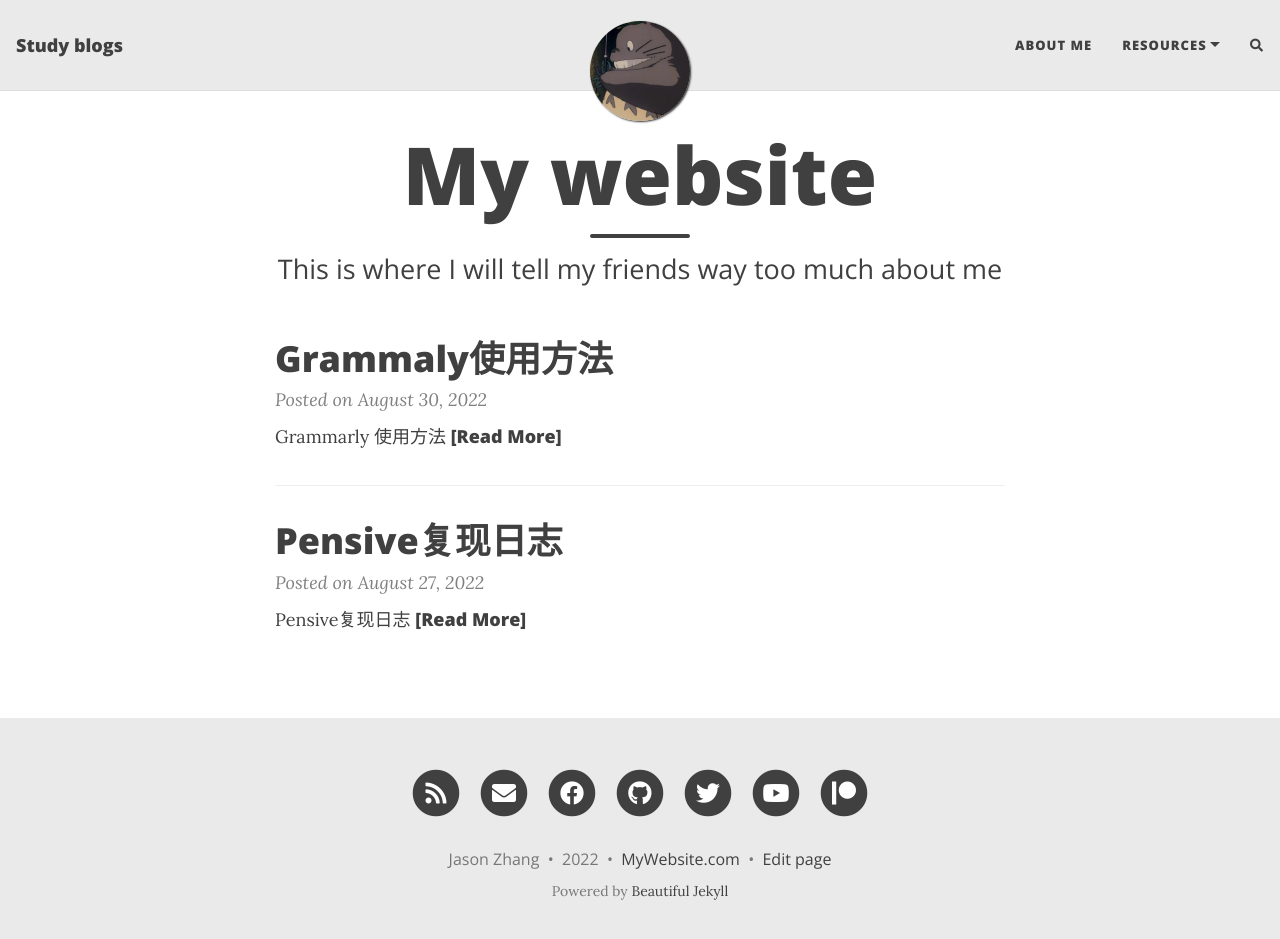
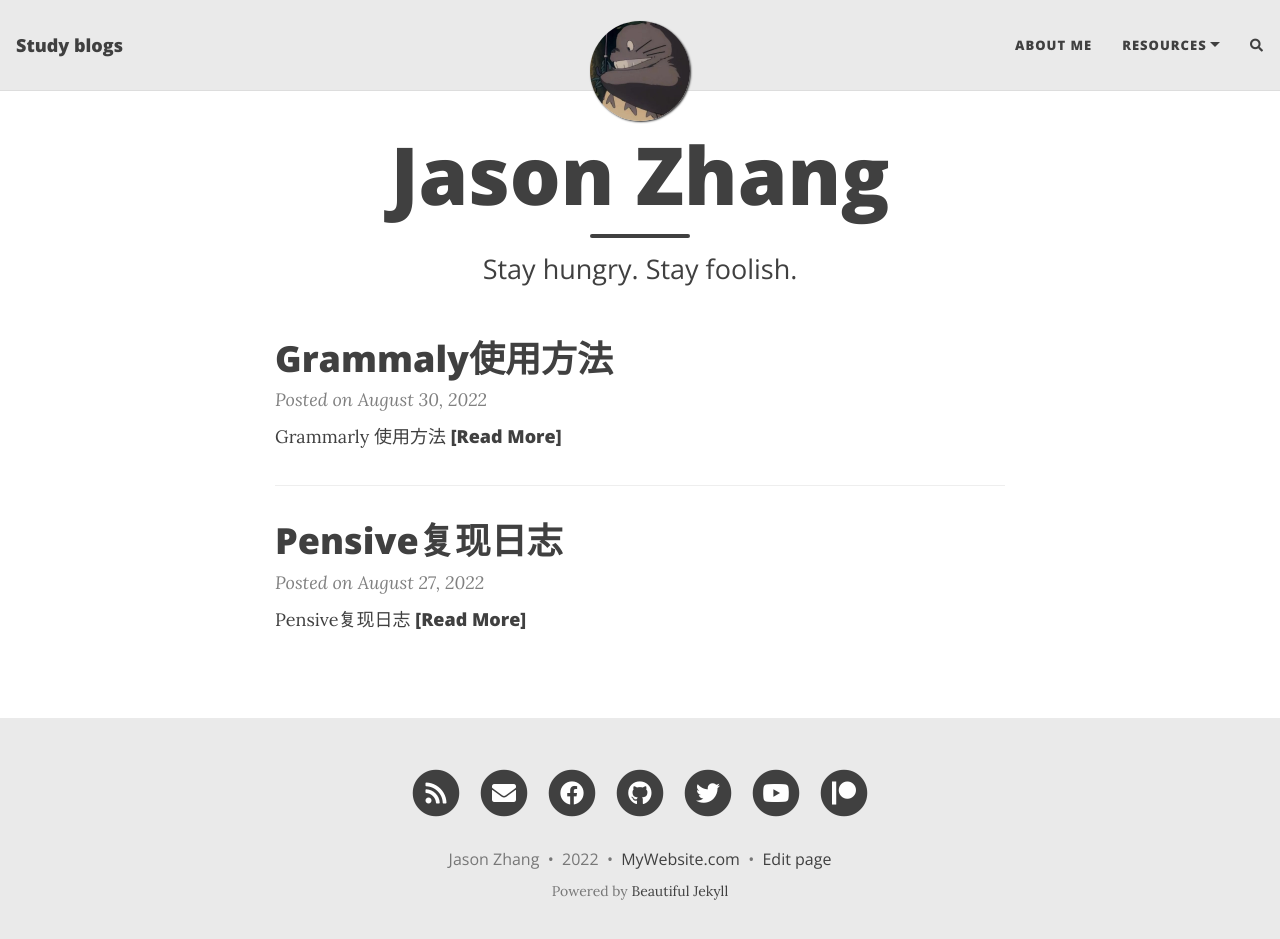
Before and after one commit to xiaoqixiaowei/xiaoqixiaowei.github.io, a Jekyll site: the page built from index.html, in a window 1280 px wide and 952 px high. Shown: the top 939 px of the window. Built offline with Jekyll 4.4.1, drawn with Linux system fonts in a browser that asks for light colours; nearby versions of some CDN libraries; the list of posts is cut into pages by our own code; comment, search, counter and statistics services are not loaded.

Commit message:
change the home page

```diff
--- a/index.html
+++ b/index.html
@@ -1,5 +1,5 @@
 ---
 layout: home
-title: My website
-subtitle: This is where I will tell my friends way too much about me
+title: Jason Zhang
+subtitle: Stay hungry. Stay foolish.
 ---
```
